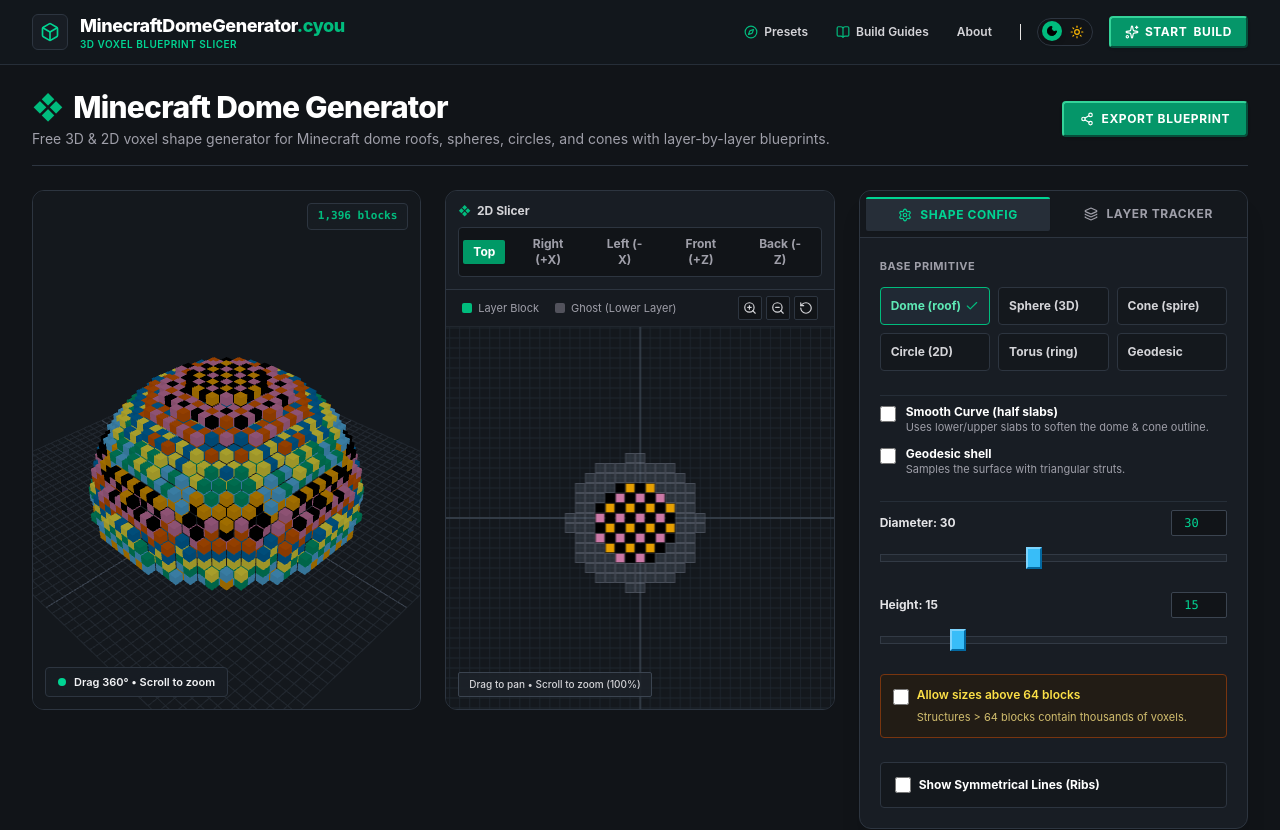
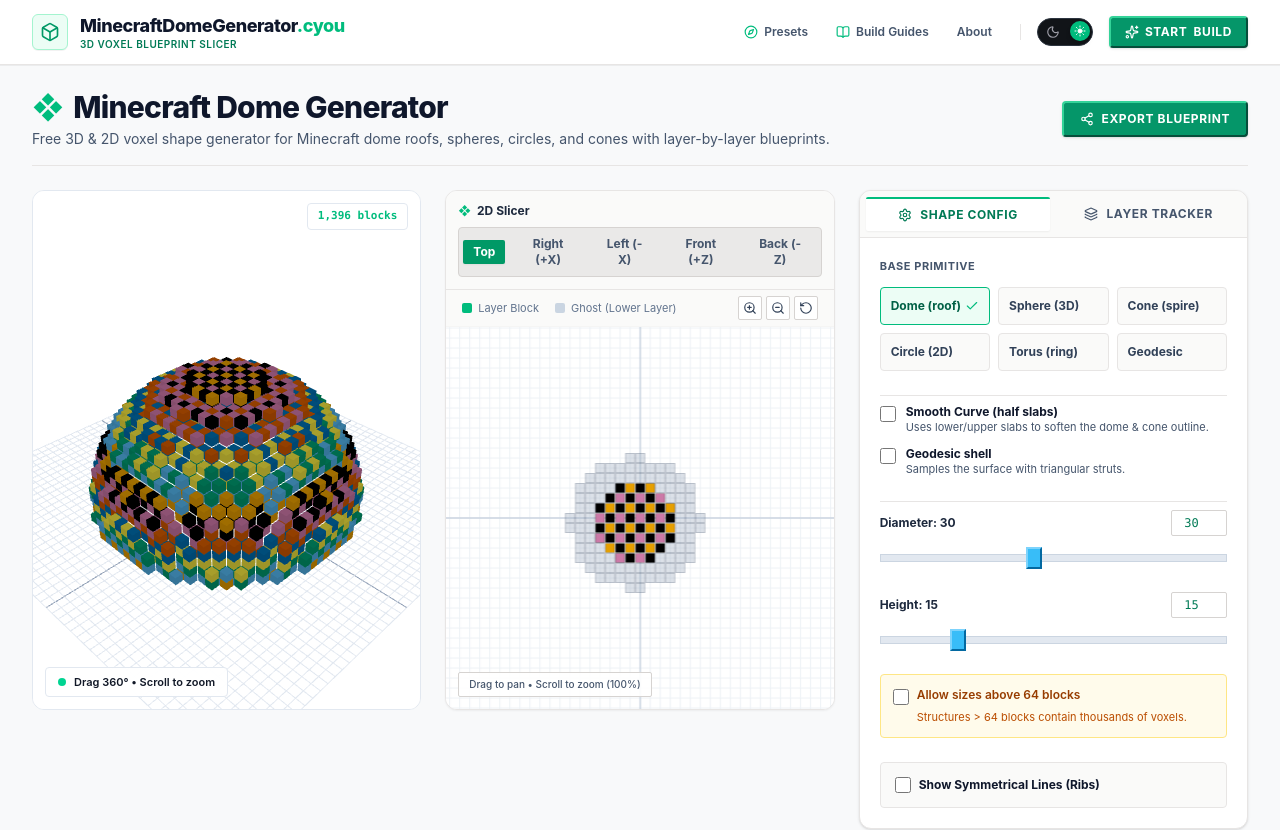
Before and after one commit to AbbasGawali/MinecraftDomeGenerator, a Next.js app: page / in a window 1280 px wide. Shown: the top 830 px of the page. Built offline with nearby package versions, Linux system fonts and the light colour scheme.

Commit message:
feat: set default website theme to light mode (white)

```diff
--- a/src/app/globals.css
+++ b/src/app/globals.css
@@ -1,6 +1,16 @@
 @import "tailwindcss";
 
 :root {
+  --bg-color: #f8f9fa;
+  --text-color: #111827;
+  --card-bg: #ffffff;
+  --panel-bg: #ffffff;
+  --border-color: #e2e8f0;
+  --selection-bg: #2563eb;
+  --selection-text: #ffffff;
+}
+
+html.dark-theme {
   --bg-color: #111418;
   --text-color: #f3f4f6;
   --card-bg: #181d24;
--- a/src/app/layout.tsx
+++ b/src/app/layout.tsx
@@ -145,7 +145,7 @@
   };
 
   return (
-    <html lang="en" className="dark-theme scroll-smooth" suppressHydrationWarning>
+    <html lang="en" className="light-theme scroll-smooth" suppressHydrationWarning>
       <head>
         <script
           type="application/ld+json"
--- a/src/context/ThemeContext.tsx
+++ b/src/context/ThemeContext.tsx
@@ -11,17 +11,17 @@
 }
 
 const ThemeContext = createContext<ThemeContextType>({
-  theme: 'dark',
+  theme: 'light',
   toggleTheme: () => {},
   setTheme: () => {},
 });
 
 export function ThemeProvider({ children }: { children: React.ReactNode }) {
-  const [theme, setThemeState] = useState<Theme>('dark');
+  const [theme, setThemeState] = useState<Theme>('light');
   const [mounted, setMounted] = useState(false);
 
   useEffect(() => {
-    const saved = (localStorage.getItem('mc_theme') as Theme) || 'dark';
+    const saved = (localStorage.getItem('mc_theme') as Theme) || 'light';
     setThemeState(saved);
     applyTheme(saved);
     setMounted(true);
```
